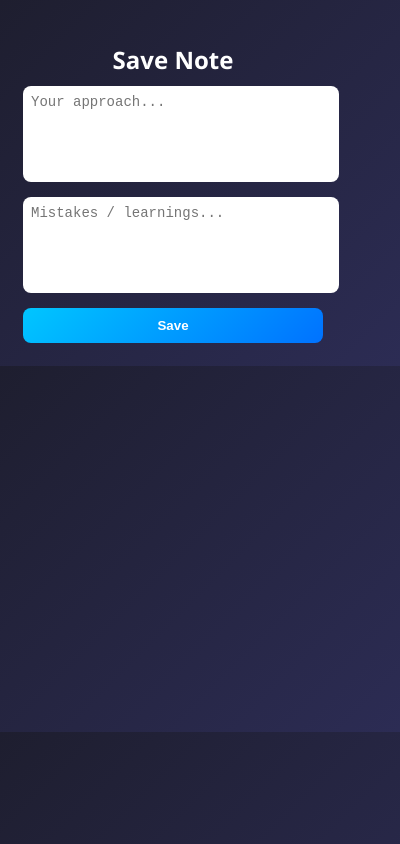
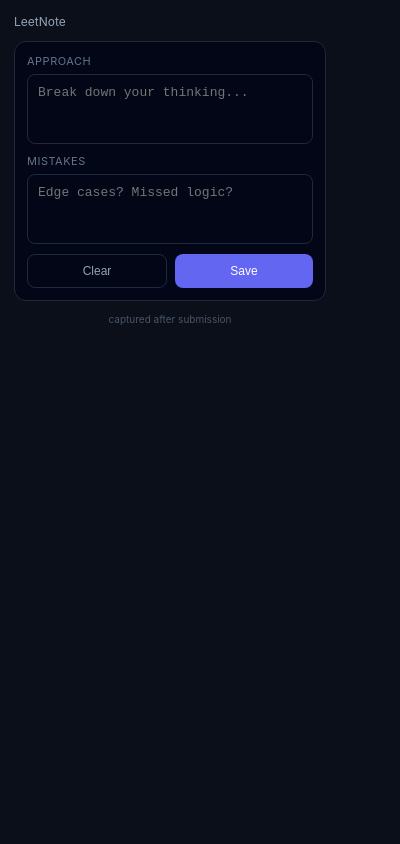
Before and after one commit to errorforreal/notion-leetcode-chromeExtn, a browser extension: page extension/popup.html in a window 400 px wide. Drawn offline with Linux system fonts and the light colour scheme.

Commit message:
extension ui changed

```diff
--- a/extension/popup.html
+++ b/extension/popup.html
@@ -2,60 +2,160 @@
 <html>
   <head>
     <style>
-      body {
-        font-family: 'Segoe UI', sans-serif;
-        background: linear-gradient(135deg, #1e1e2f, #2c2c54);
-        color: #fff;
-        padding: 15px;
-        width: 300px;
+      * {
+        box-sizing: border-box;
       }
 
-      h2 {
-        text-align: center;
-        margin-bottom: 10px;
+      body {
+        margin: 0;
+        width: 340px;
+        font-family: -apple-system, BlinkMacSystemFont, "Segoe UI", Roboto, sans-serif;
+        background: #0b0f19;
+        color: #e2e8f0;
+      }
+
+      .wrapper {
+        padding: 14px;
+        display: flex;
+        flex-direction: column;
+        gap: 12px;
+      }
+
+      /* Top Bar */
+      .topbar {
+        display: flex;
+        justify-content: space-between;
+        align-items: center;
+        font-size: 12px;
+        color: #94a3b8;
+      }
+
+      /* Card */
+      .card {
+        background: #020617;
+        border: 1px solid #1e293b;
+        border-radius: 12px;
+        padding: 12px;
+        display: flex;
+        flex-direction: column;
+        gap: 10px;
+        transition: border 0.2s ease;
+      }
+
+      .card:hover {
+        border: 1px solid #334155;
+      }
+
+      /* Section */
+      .section {
+        display: flex;
+        flex-direction: column;
+        gap: 6px;
+      }
+
+      .label {
+        font-size: 11px;
+        color: #64748b;
+        text-transform: uppercase;
+        letter-spacing: 0.5px;
       }
 
       textarea {
         width: 100%;
-        height: 80px;
-        margin-bottom: 10px;
-        padding: 8px;
+        min-height: 70px;
+        padding: 10px;
         border-radius: 8px;
-        border: none;
+        border: 1px solid #1e293b;
+        background: #020617;
+        color: #e2e8f0;
+        font-size: 13px;
         resize: none;
-        font-size: 14px;
+        transition: all 0.2s ease;
       }
 
       textarea:focus {
         outline: none;
-        box-shadow: 0 0 5px #00c6ff;
+        border: 1px solid #6366f1;
+        background: #020617;
+        box-shadow: 0 0 0 2px rgba(99, 102, 241, 0.2);
       }
 
-      button {
-        width: 100%;
-        padding: 10px;
-        border: none;
-        border-radius: 8px;
-        background: linear-gradient(135deg, #00c6ff, #0072ff);
-        color: white;
-        font-weight: bold;
-        cursor: pointer;
-        transition: transform 0.1s ease;
+      /* Action Bar */
+      .actions {
+        display: flex;
+        gap: 8px;
       }
 
-      button:hover {
-        transform: scale(1.05);
+      .btn {
+        flex: 1;
+        padding: 9px;
+        border-radius: 8px;
+        font-size: 12px;
+        font-weight: 500;
+        border: none;
+        cursor: pointer;
+        transition: all 0.2s ease;
+      }
+
+      .primary {
+        background: #6366f1;
+        color: white;
+      }
+
+      .primary:hover {
+        background: #4f46e5;
+        transform: translateY(-1px);
+      }
+
+      .ghost {
+        background: transparent;
+        border: 1px solid #1e293b;
+        color: #94a3b8;
+      }
+
+      .ghost:hover {
+        border-color: #334155;
+        color: #e2e8f0;
+      }
+
+      /* Footer */
+      .footer {
+        text-align: center;
+        font-size: 10px;
+        color: #475569;
       }
     </style>
   </head>
 
   <body>
-    <h2>Save Note</h2>
+    <div class="wrapper">
 
-    <textarea id="approach" placeholder="Your approach..."></textarea>
-    <textarea id="mistakes" placeholder="Mistakes / learnings..."></textarea>
+      <div class="topbar">
+        <div>LeetNote</div>
+      </div>
 
-    <button id="save">Save</button>
+      <div class="card">
+
+        <div class="section">
+          <div class="label">Approach</div>
+          <textarea id="approach" placeholder="Break down your thinking..."></textarea>
+        </div>
+
+        <div class="section">
+          <div class="label">Mistakes</div>
+          <textarea id="mistakes" placeholder="Edge cases? Missed logic?"></textarea>
+        </div>
+
+        <div class="actions">
+          <button class="btn ghost" id="clear">Clear</button>
+          <button class="btn primary" id="save">Save</button>
+        </div>
+
+      </div>
+
+      <div class="footer">captured after submission</div>
+
+    </div>
 
     <script src="popup.js"></script>
   </body>
--- a/extension/popup.js
+++ b/extension/popup.js
@@ -1,5 +1,13 @@
 //  Load scraped data (auto mode)
 window.addEventListener("DOMContentLoaded", async () => {
+
+    document.getElementById("clear").addEventListener("click", () => {
+        document.getElementById("approach").value = "";
+        document.getElementById("mistakes").value = "";
+
+        chrome.storage.local.remove(["tempApproach", "tempMistakes"]);
+      });
+
     const result = await chrome.storage.local.get("scrapedData");
 
     const data = result.scrapedData;
```
Also changed, not shown: extension/content.js (+11 -11 lines).
